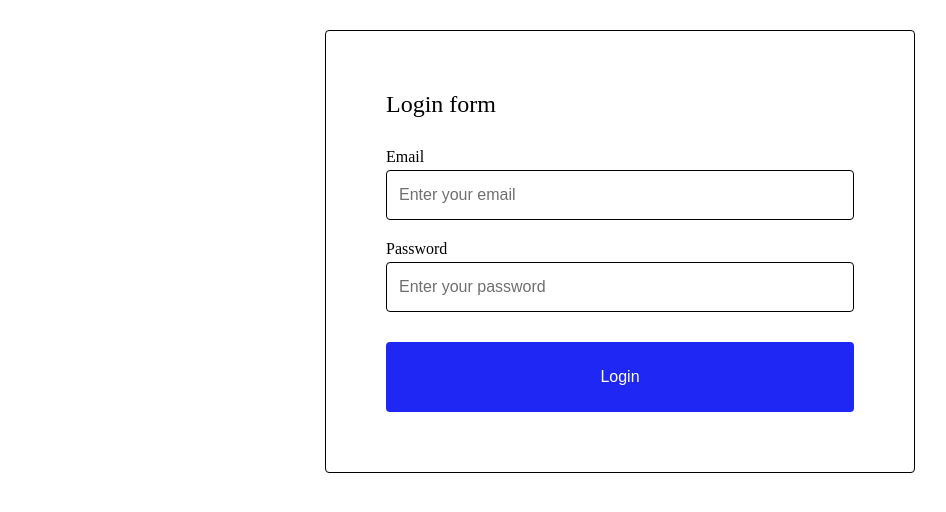
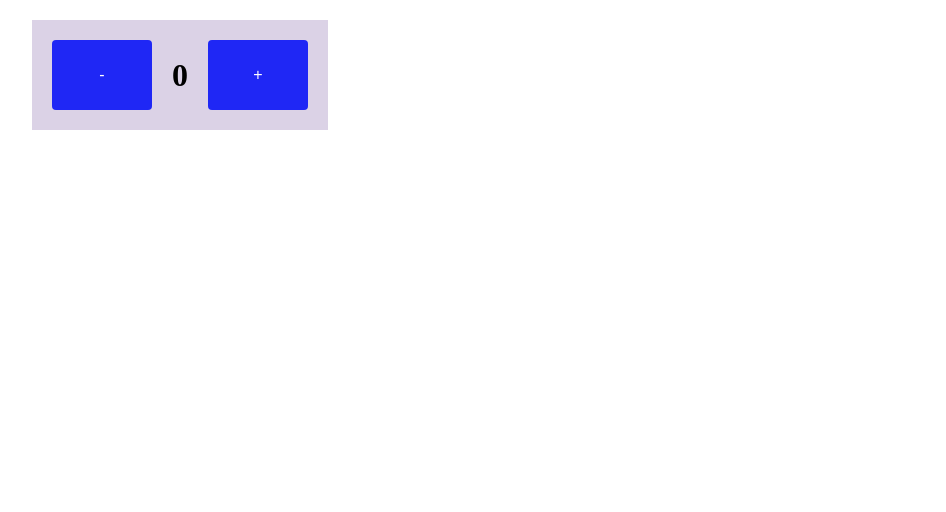
Before and after one commit to SchneiderIrene/React, a React (Create React App) app: page / in a window 1280 px wide. Shown: the top 512 px of the page, without its empty margins (20-966 px from the left). Built offline with nearby package versions, Linux system fonts and the light colour scheme.

Commit message:
Lesson04

```diff
--- a/src/App.jsx
+++ b/src/App.jsx
@@ -1,13 +1,13 @@
 
 import './App.css';
-import Homework03 from './homeworks/Homework03/Homework03'
+import Lesson04 from './lessons/Lesson04/Lesson04';
 
 
 function App() {
   return (
     <div className="App">
       <div>
-        <Homework03/>
+        <Lesson04/>
       </div>
     </div>
   );
--- a/src/components/Button/Button.jsx
+++ b/src/components/Button/Button.jsx
@@ -1,9 +1,12 @@
 import './styles.css';
 
 
-function Button({name, type}) {
-
-  return <button className="button-component" type={type}>{name}</button>;
+function Button({ name, type = "button", onButtonClick }) {
+  return (
+    <button className="button-component" type={type} onClick={onButtonClick}>
+      {name}
+    </button>
+  );
 }
 
 export default Button;
--- /dev/null
+++ b/src/components/Counter/Counter.jsx
@@ -0,0 +1,31 @@
+import './stiles.css'
+import Button from "../Button/Button";
+import { useState } from "react";
+
+function Counter() {
+  const [count, setCount] = useState(0);
+
+  const onMinus = () => {
+    setCount((p) => p - 1);
+  };
+
+  const onPlus = () => {
+    setCount((p) => p + 1);
+  };
+
+
+
+  return (
+    <div className="counter-wrapper">
+      <div className="button-control">
+        <Button onButtonClick={onMinus} name="-" />
+      </div>
+      <p>{count}</p>
+      <div className="button-control">
+        <Button onButtonClick={onPlus} name="+" />
+      </div>
+    </div>
+  );
+}
+
+export default Counter;
--- /dev/null
+++ b/src/components/Counter/stiles.css
@@ -0,0 +1,16 @@
+.counter-wrapper {
+    display: flex;
+    gap: 20px;
+    align-items: center;
+    padding: 20px;
+    background: rgb(219, 210, 230);
+  }
+
+  .button-control {
+    width: 100px;
+  }
+
+  .counter-wrapper > p {
+    font-size: 32px;
+    font-weight: bold;
+  }
--- a/src/components/Input/Input.jsx
+++ b/src/components/Input/Input.jsx
@@ -1,6 +1,6 @@
 import './styles.css';
 
-function Input({name, type = 'text', placeholder, label}) {
+function Input({name, type = 'text', placeholder, label, onInputChange}) {
   return (
     <div className='input-component-container'>
       <label htmlFor="">{label}</label>
@@ -8,7 +8,8 @@ function Input({name, type = 'text', placeholder, label}) {
       className="input-component"
       name={name}
       type={type}
-      placeholder={placeholder} />
+      placeholder={placeholder}
+      onChange={onInputChange} />
     </div>
 
 
--- /dev/null
+++ b/src/lessons/Lesson04/Lesson04.jsx
@@ -0,0 +1,32 @@
+import './styles.css'
+import Button from '../../components/Button/Button'
+import Input from '../../components/Input/Input'
+import Counter from '../../components/Counter/Counter'
+
+function Lesson04 (){
+
+    const showMessage = ()=>{
+        alert("Hello!")
+    }
+
+    const showNameMessage = (userName)=>{
+alert(`Hello, ${userName}`)
+    }
+
+    const onChange = (event, message)=>{
+        //console.log(event);
+        console.log(`${event.target.value} - ${message}`);
+    }
+
+    return (
+        <div className='lesson04-container'>
+            {/* <Input onInputChange={(event) => onChange(event, "value")} />
+            <Button name='func inner' onButtonClick= {() => alert("Hi!")} />
+            <Button name='func outer' onButtonClick = {showMessage} />
+            <Button name='func Param' onButtonClick = {() => showNameMessage('Tom')} /> */}
+            <Counter/>
+        </div>
+
+    )
+}
+export default Lesson04;
--- /dev/null
+++ b/src/lessons/Lesson04/styles.css
@@ -0,0 +1,8 @@
+.lesson04-container {
+    width: 400px;
+    display: flex;
+    flex-direction: column;
+    align-items: center;
+    gap: 20px;
+    padding: 20px;
+}
```
